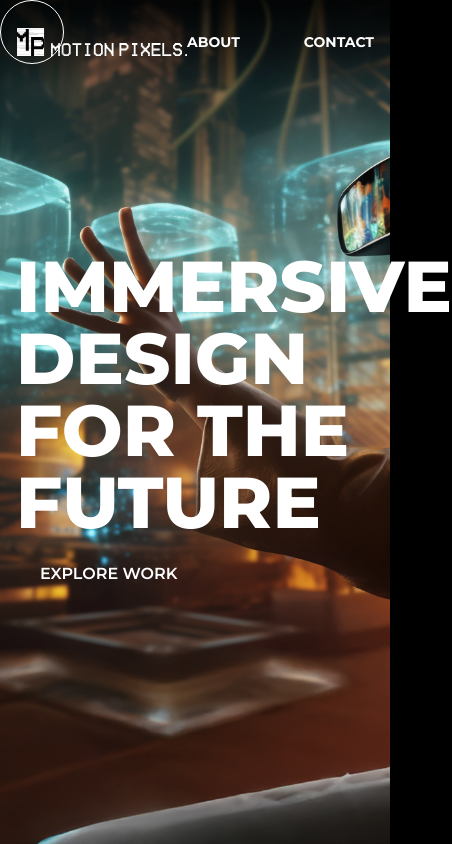
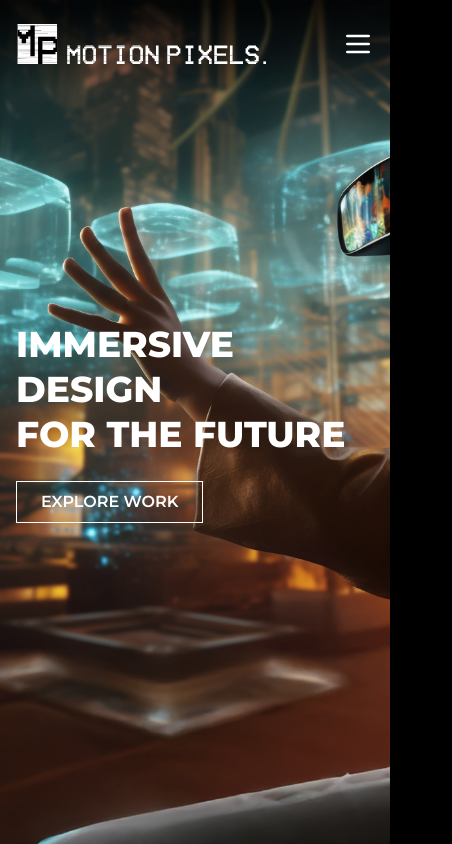
Before and after one commit to JunaidParamberi/motion-pixels, a Next.js app: page / in a window 390 px wide. Shown: the whole page, 452 px wide, since content can reach past the window. Built offline with nearby package versions, Linux system fonts and the light colour scheme.

Commit message:
made mobile device compatble

```diff
--- /dev/null
+++ b/app/components/HamburgerModal.tsx
@@ -0,0 +1,57 @@
+// components/HamburgerModal.js
+"use client";
+
+import { useState, useRef } from "react";
+import { motion, AnimatePresence } from "framer-motion";
+
+export default function HamburgerModal() {
+  const [isOpen, setIsOpen] = useState(false);
+  const iconRef = useRef(null);
+
+  const toggleModal = () => {
+    setIsOpen((prev) => !prev);
+  };
+
+  return (
+    <div>
+      {/* Hamburger Icon */}
+      <button
+        ref={iconRef}
+        onClick={toggleModal}
+        className="z-50 fixed top-5 left-5 w-10 h-10 bg-black text-white rounded-full flex items-center justify-center"
+      >
+        ☰
+      </button>
+
+      {/* Expanding Modal */}
+      <AnimatePresence>
+        {isOpen && (
+          <motion.div
+            className="fixed inset-0 bg-black text-white flex items-center justify-center z-40"
+            initial={{
+              clipPath: "circle(0% at 2.5rem 2.5rem)",
+            }}
+            animate={{
+              clipPath: "circle(150% at 2.5rem 2.5rem)",
+              transition: { duration: 0.6, ease: "easeInOut" },
+            }}
+            exit={{
+              clipPath: "circle(0% at 2.5rem 2.5rem)",
+              transition: { duration: 0.4, ease: "easeInOut" },
+            }}
+          >
+            <div className="text-center">
+              <h1 className="text-3xl mb-4">Full Screen Modal</h1>
+              <button
+                onClick={toggleModal}
+                className="mt-4 px-4 py-2 bg-white text-black rounded"
+              >
+                Close
+              </button>
+            </div>
+          </motion.div>
+        )}
+      </AnimatePresence>
+    </div>
+  );
+}
--- a/app/components/Hero.tsx
+++ b/app/components/Hero.tsx
@@ -12,14 +12,16 @@ const Hero = () => {
         priority
         fill
       />
-      <div className="container mx-auto px-4 flex flex-col items-start justify-center h-full space-y-4">
-        <h1 className="text-white text-left text-7xl font-extrabold uppercase z-20">
+      <div className="container mx-auto px-4 flex flex-col items-start justify-center h-full space-y-6 z-10 relative">
+        <h1 className="text-white text-left font-extrabold uppercase z-20 text-4xl  sm:text-5xl md:text-6xl lg:text-7xl leading-tight">
           Immersive Design <br /> for the Future
         </h1>
-        <button className="z-20 border-[0.5] cursor-pointer border-white text-white px-6 py-2 uppercase font-semibold hover:bg-white hover:text-black transition">
+        <button className="z-20 border border-white text-white px-6 py-2 uppercase font-semibold hover:bg-white hover:text-black transition">
           Explore Work
         </button>
       </div>
+      {/* Optional: dark overlay for better text visibility on mobile */}
+      {/* <div className="absolute inset-0 bg-black bg-opacity-40 z-0" /> */}
     </div>
   );
 };
--- a/app/components/MouseFollower.tsx
+++ b/app/components/MouseFollower.tsx
@@ -10,7 +10,7 @@ export default function MouseFollower() {
   return (
     <motion.div
       ref={ref}
-      className="fixed top-0 left-0 w-16 h-16 bg-transparent border cursor-pointer rounded-full shadow-lg pointer-events-none z-50"
+      className="fixed max-md:hidden top-0 left-0 w-16 h-16 bg-transparent border cursor-pointer rounded-full shadow-lg pointer-events-none z-50"
       style={{ x, y }}
     />
   );
--- a/app/components/Navbar.tsx
+++ b/app/components/Navbar.tsx
@@ -1,21 +1,27 @@
 "use client";
-import { useState, useEffect } from "react";
+
+import { useState, useEffect, useRef } from "react";
 import Image from "next/image";
 import Logo from "../Assets/Logo/Logo White.svg";
 import Link from "next/link";
 import { usePathname } from "next/navigation";
+import { motion, AnimatePresence } from "framer-motion";
 
 const Navbar = () => {
   const pathName = usePathname();
   const [showNavbar, setShowNavbar] = useState(true);
   const [lastScrollY, setLastScrollY] = useState(0);
+  const [isMobileMenuOpen, setIsMobileMenuOpen] = useState(false);
+  const hamburgerRef = useRef<HTMLButtonElement>(null);
+  const [clipOrigin, setClipOrigin] = useState({ x: 0, y: 0 });
+
   useEffect(() => {
     const handleScroll = () => {
       const currentScrollY =
         document.documentElement.scrollTop || window.scrollY;
 
       if (currentScrollY === 0) {
-        setShowNavbar(true); // Ensure navbar is always visible at the top
+        setShowNavbar(true);
       } else if (currentScrollY > lastScrollY) {
         setShowNavbar(false);
       } else {
@@ -28,15 +34,25 @@ const Navbar = () => {
     window.addEventListener("scroll", handleScroll, { passive: true });
     return () => window.removeEventListener("scroll", handleScroll);
   }, [lastScrollY]);
+
+  useEffect(() => {
+    if (isMobileMenuOpen && hamburgerRef.current) {
+      const rect = hamburgerRef.current.getBoundingClientRect();
+      setClipOrigin({
+        x: rect.left + rect.width / 2,
+        y: rect.top + rect.height / 2,
+      });
+    }
+  }, [isMobileMenuOpen]);
+
   const links = [
     { name: "About", href: "/about-us" },
-
     { name: "Contact", href: "/contact" },
   ];
 
   return (
     <div
-      className={`fixed z-10 top-0 left-0 w-full bg-gradient-to-b from-[#000000c9] to-transparent bg-opacity-50 transition-transform duration-300 ${
+      className={`fixed z-50 top-0 left-0 w-full bg-gradient-to-b from-[#000000c9] to-transparent bg-opacity-50 transition-transform duration-300 ${
         showNavbar ? "translate-y-0" : "-translate-y-full"
       } `}
     >
@@ -46,24 +62,81 @@ const Navbar = () => {
           <Image src={Logo} alt="Logo" width={250} height={40} />
         </Link>
 
-        {/* Navigation Links */}
-        <nav className="flex space-x-16">
+        {/* Hamburger Icon */}
+        <button
+          ref={hamburgerRef}
+          className="md:hidden text-white focus:outline-none z-50"
+          onClick={() => setIsMobileMenuOpen((prev) => !prev)}
+        >
+          <svg
+            xmlns="http://www.w3.org/2000/svg"
+            className="h-8 w-8"
+            fill="none"
+            viewBox="0 0 24 24"
+            stroke="currentColor"
+          >
+            <path
+              strokeLinecap="round"
+              strokeLinejoin="round"
+              strokeWidth={2}
+              d={
+                isMobileMenuOpen
+                  ? "M6 18L18 6M6 6l12 12"
+                  : "M4 6h16M4 12h16M4 18h16"
+              }
+            />
+          </svg>
+        </button>
+
+        {/* Desktop Nav */}
+        <nav className="hidden md:flex md:space-x-16">
           {links.map((link) => (
             <Link
               key={link.name}
               href={link.href}
-              className={`font-bold text-sm relative group uppercase flex flex-col items-center justify-center gap-1 text-white`}
+              className={`font-bold text-sm relative group uppercase text-white`}
             >
-              <span className="py-2">{link.name}</span>
+              <span>{link.name}</span>
               <span
                 className={`absolute left-0 bottom-0 h-[2px] bg-white transition-all duration-300 ${
-                  pathName === link.href ? "w-full " : "w-0 group-hover:w-full"
+                  pathName === link.href ? "w-full" : "w-0 group-hover:w-full"
                 }`}
               ></span>
             </Link>
           ))}
         </nav>
       </div>
+
+      {/* Mobile Modal Menu */}
+      <AnimatePresence>
+        {isMobileMenuOpen && (
+          <motion.div
+            className="fixed inset-0 bg-black text-white h-screen w-screen flex flex-col items-center justify-center space-y-8 z-40"
+            initial={{
+              clipPath: `circle(0% at ${clipOrigin.x}px ${clipOrigin.y}px)`,
+            }}
+            animate={{
+              clipPath: `circle(150% at ${clipOrigin.x}px ${clipOrigin.y}px)`,
+              transition: { duration: 0.6, ease: "easeInOut" },
+            }}
+            exit={{
+              clipPath: `circle(0% at ${clipOrigin.x}px ${clipOrigin.y}px)`,
+              transition: { duration: 0.4, ease: "easeInOut" },
+            }}
+          >
+            {links.map((link) => (
+              <Link
+                key={link.name}
+                href={link.href}
+                onClick={() => setIsMobileMenuOpen(false)}
+                className="text-xl uppercase font-semibold"
+              >
+                {link.name}
+              </Link>
+            ))}
+          </motion.div>
+        )}
+      </AnimatePresence>
     </div>
   );
 };
--- a/app/contact/page.tsx
+++ b/app/contact/page.tsx
@@ -29,7 +29,7 @@ const Page = () => {
       const response = await fetch("https://formspree.io/f/xanoejon", {
         method: "POST",
         headers: {
-          Accept: "application/json", // optional, helps get JSON response
+          Accept: "application/json",
         },
         body: formDataToSend,
       });
@@ -72,16 +72,16 @@ const Page = () => {
 
       {/* Main Content */}
       <div className="flex flex-col items-center text-center gap-8 w-full">
-        <h1 className="text-white text-6xl font-extrabold leading-tight">
+        <h1 className="text-white text-4xl md:text-6xl font-extrabold leading-tight">
           Get in Touch
         </h1>
 
-        <p className="max-w-3xl text-lg text-gray-300 leading-relaxed">
+        <p className="max-w-3xl text-base md:text-lg text-gray-300 leading-relaxed">
           We’re here to help you bring your ideas to life. <br /> Let’s start a
           conversation and explore how we can work together.
         </p>
 
-        <div className="flex justify-between w-2xl py-7 flex-wrap gap-6">
+        <div className="flex flex-col md:flex-row justify-between w-full md:w-2xl py-7 flex-wrap gap-6">
           <span className="flex items-center gap-3">
             <IoIosCall className="text-2xl text-white w-10 h-10" />
             <div className="flex flex-col items-start">
@@ -111,7 +111,7 @@ const Page = () => {
 
         {/* Contact Form */}
         <form
-          className="flex flex-col gap-4 max-w-2xl w-full"
+          className="flex flex-col gap-4 max-w-full md:max-w-2xl w-full"
           onSubmit={handleSubmit}
         >
           <input
--- a/app/loading.tsx
+++ b/app/loading.tsx
@@ -1,10 +1,34 @@
-import React from "react";
+"use client";
+
+import { motion } from "framer-motion";
+import Image from "next/image";
+import Logo from "./Assets/Logo/Logo White.svg"; // Adjust the path if needed
 
 const Loading = () => {
   return (
-    <div>
-      <h1>Loading...</h1>
-    </div>
+    <motion.div
+      key="loader"
+      className="fixed w-screen h-screen flex justify-center items-center inset-0 z-[9999] bg-black text-white"
+      initial={{
+        clipPath: "circle(0% at 50% 50%)", // Start from the center (circle effect)
+      }}
+      animate={{
+        clipPath: "circle(150% at 50% 50%)", // Expand the circle to reveal the entire screen
+      }}
+      exit={{
+        opacity: 0,
+        transition: { duration: 0.3 },
+      }}
+      transition={{
+        duration: 1.4,
+        ease: "easeInOut",
+      }}
+    >
+      {/* Logo Centered */}
+      <div className="z-50">
+        <Image src={Logo} alt="Logo" width={260} />
+      </div>
+    </motion.div>
   );
 };
 
--- a/app/page.tsx
+++ b/app/page.tsx
@@ -1,3 +1,4 @@
+import HamburgerModal from "./components/HamburgerModal";
 import Hero from "./components/Hero";
 
 export default function Home() {
```
